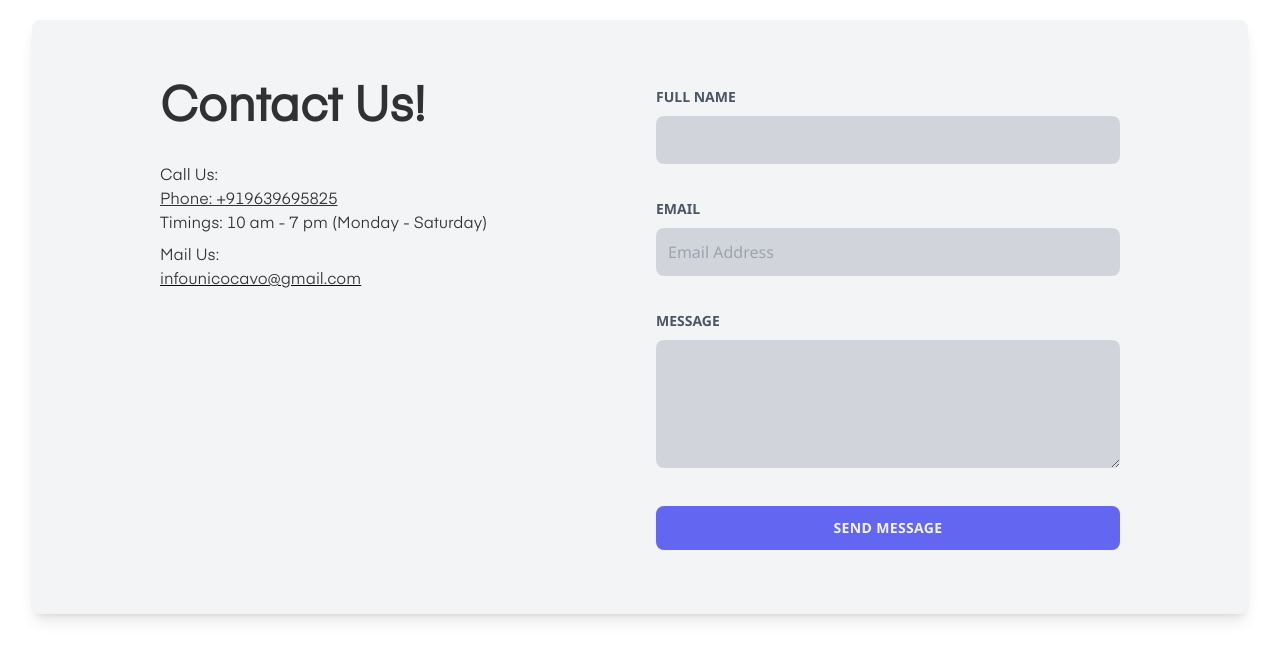
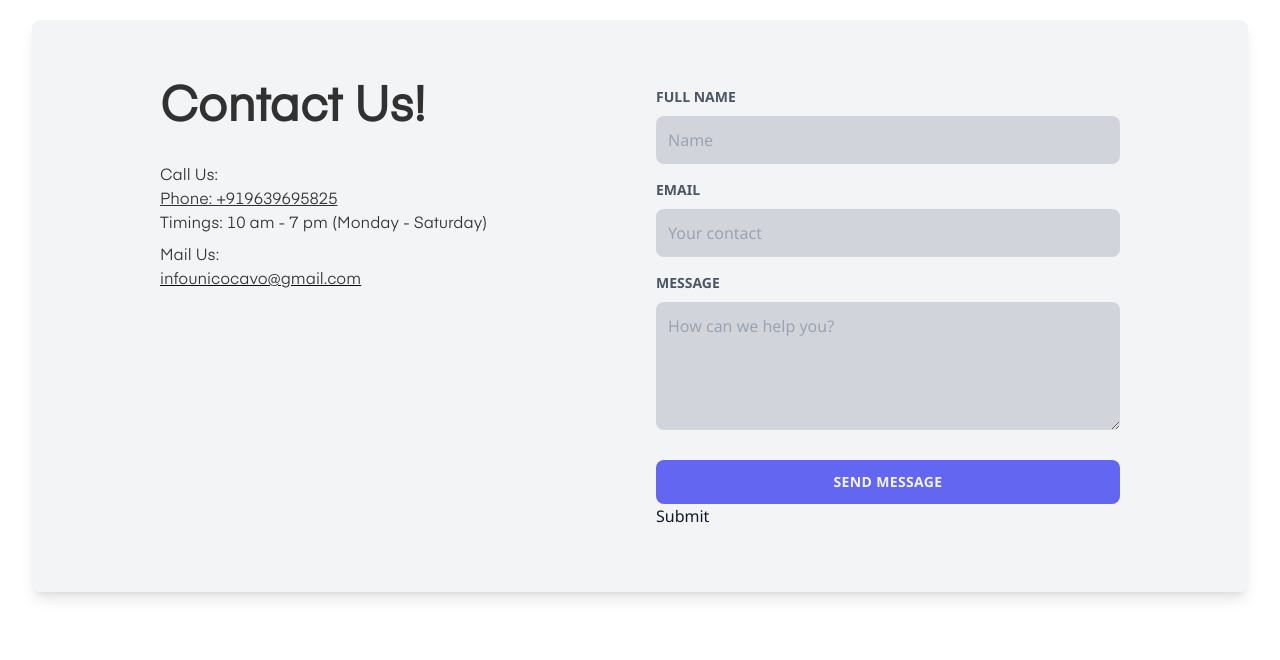
Before and after one commit to Dipendra-creator/Unico-Cavo, a Next.js app: page /components/Contact in a window 1280 px wide. Shown: the top 660 px of the page. Built offline with nearby package versions, Linux system fonts and the light colour scheme.

Commit message:
Testing Forms by Formik library

```diff
--- a/package.json
+++ b/package.json
@@ -12,15 +12,19 @@
     "@fortawesome/free-brands-svg-icons": "^5.15.4",
     "@fortawesome/free-solid-svg-icons": "^5.15.4",
     "@fortawesome/react-fontawesome": "^0.1.16",
+    "formik": "^2.2.9",
     "next": "12.0.8",
     "react": "17.0.2",
     "react-awesome-slider": "^4.1.0",
     "react-dom": "17.0.2",
-    "swiper": "^7.0.0"
+    "swiper": "^7.0.0",
+    "validator": "^13.7.0",
+    "yup": "^0.32.11"
   },
   "devDependencies": {
     "@types/node": "17.0.8",
     "@types/react": "17.0.38",
+    "@types/validator": "^13.7.1",
     "autoprefixer": "^10.4.2",
     "eslint": "8.6.0",
     "eslint-config-next": "12.0.7",
--- a/pages/_app.tsx
+++ b/pages/_app.tsx
@@ -1,13 +1,13 @@
 import '../styles/globals.css'
 import type { AppProps } from 'next/app'
 import { config, library } from '@fortawesome/fontawesome-svg-core';
-import { faGithub, faFacebook, faInstagram, faYoutube} from '@fortawesome/free-brands-svg-icons';
+import {faFacebook, faInstagram} from '@fortawesome/free-brands-svg-icons';
 import { faUser, faUsers } from '@fortawesome/free-solid-svg-icons';
 // import {} from '@fortawesome/react-fontawesome'
 import { icon } from '@fortawesome/fontawesome-svg-core'
 config.autoAddCss = false; // Tell Font Awesome to skip adding the CSS automatically since it's being imported above
 library.add(
-    faGithub, faInstagram, faYoutube, faFacebook, faUser, faUsers
+    faInstagram,  faFacebook, faUser, faUsers
 );
 
 function MyApp({ Component, pageProps }: AppProps) {
--- /dev/null
+++ b/pages/components/Contact/CustomForm.tsx
@@ -0,0 +1,106 @@
+import * as React from 'react';
+import {Field, Form, Formik, ErrorMessage} from 'formik';
+
+interface MyFormValues {
+    name: string;
+    email: string;
+    message: string
+}
+// TODO: Fix the form
+export default function CustomForm() {
+    const initialValues: MyFormValues = {name: '', email: '', message: ''};
+    return (
+        <Formik
+            initialValues={initialValues}
+            onSubmit={async (values, actions) => {
+                const formData = {
+                    name: values.name,
+                    email: values.email,
+                    message: values.message,
+                    "_subject": `Regarding email on ${new Date().toLocaleDateString(undefined, {timeZone: 'Asia/Kolkata'})} at
+            ${new Date().toLocaleTimeString(undefined, {timeZone: 'Asia/Kolkata'})}`,
+                    // Auto Response will not work due to Ajax and Captcha Disable
+                    "_autoresponse": `Dear ${values.name}, we have received your mail will revert you as soon as possible`,
+                    "_template": "box"
+                }
+                alert(values)
+                console.log(formData)
+                try {
+                    // TODO: Change email to infounicocavo@gmail.com
+                    const res = await fetch("https://formsubmit.co/ajax/40838f5535e1424aabef5f51e9273915", {
+                        method: "POST",
+                        headers: {
+                            'Content-Type': 'application/json',
+                            'Accept': 'application/json'
+                        },
+                        body: JSON.stringify(formData)
+                    })
+                } catch (e) {
+                    console.log(e)
+                }
+                actions.setSubmitting(false);
+                actions.resetForm()
+            }}
+            validate={values => {
+                const errors = {
+                    name: '',
+                    email: '',
+                    message: ''
+                }
+                if (!values.name) {
+                    errors.name = 'Name required'
+                }
+                if (!values.message) {
+                    errors.message = 'Message required'
+                }
+                if (!values.email) {
+                    errors.email = 'Email required'
+                } else if (!/^[A-Z0-9._%+-]+@[A-Z0-9.-]+\.[A-Z]{2,}$/i.test(values.email)) {
+                    errors.email = 'Invalid email';
+                }
+                return errors
+            }}
+        >
+            {({
+                  values,
+                  errors,
+                  touched,
+                  handleChange,
+                  handleBlur,
+                  handleSubmit,
+                  isSubmitting,
+                  /* and other goodies */
+              }) => (
+                <Form>
+                    <label htmlFor="name" className="uppercase text-sm text-gray-600 font-bold">Full Name</label>
+                    <Field id="name" name="name" placeholder="Name"
+                           className="w-full bg-gray-300 text-gray-900 mt-2 p-3 rounded-lg focus:outline-none focus:shadow-outline"
+                    />
+                    {errors.name && touched.name && <p>{errors.name}</p>}
+
+                    <label htmlFor="email"
+                           className="uppercase mt-4 inline-block text-sm text-gray-600 font-bold">Email</label>
+                    <Field id="email" name="email" placeholder="Your contact" type="email"
+                           className="w-full bg-gray-300 text-gray-900 mt-2 p-3 rounded-lg focus:outline-none focus:shadow-outline"
+                    />
+                    {errors.email && touched.email && <p>{errors.email}</p>}
+
+                    <label htmlFor="message"
+                           className="uppercase mt-4 inline-block text-sm text-gray-600 font-bold">Message</label>
+                    <Field id="message" name="message" placeholder="How can we help you?" as="textarea"
+                           className="w-full h-32 bg-gray-300 text-gray-900 mt-2 p-3 rounded-lg focus:outline-none focus:shadow-outline"
+                    />
+                    {errors.message && touched.message && <p>{errors.message}</p>}
+
+                    <button type="submit" disabled={isSubmitting} name="submit"
+                            className="mt-6 uppercase text-sm font-bold tracking-wide bg-indigo-500 text-gray-100 p-3 rounded-lg w-full focus:outline-none focus:shadow-outline">
+                        Send Message
+                    </button>
+                    <button type="submit" disabled={isSubmitting}>
+                        Submit
+                    </button>
+                </Form>
+            )}
+        </Formik>
+    );
+}
--- a/pages/components/Contact/index.tsx
+++ b/pages/components/Contact/index.tsx
@@ -1,4 +1,5 @@
-import {FormEvent, useRef, useState} from "react";
+import {FormEvent, useState} from "react";
+import CustomForm from "./CustomForm";
 
 export default function Contact() {
     const [name, setName] = useState<string>('')
@@ -7,10 +8,6 @@ export default function Contact() {
 
     async function submitForm(e: FormEvent<HTMLFormElement>) {
         e.preventDefault()
-        if(name == "" || email == "" || message == ""){
-            alert("Please Fill the form First!");
-            return;
-        }
         const formData = {
             name,
             email,
@@ -59,32 +56,33 @@ export default function Contact() {
                     </div>
                     {/*  MT-8 DIV  */}
                 </div>
-                <form onSubmit={submitForm}>
-                    <div>
-                        <span className="uppercase text-sm text-gray-600 font-bold">Full Name</span>
-                        <input
-                            className="w-full bg-gray-300 text-gray-900 mt-2 p-3 rounded-lg focus:outline-none focus:shadow-outline"
-                            type="text" placeholder="" value={name} onChange={(e) => setName(e.target.value)}/>
-                    </div>
-                    <div className="mt-8">
-                        <span className="uppercase text-sm text-gray-600 font-bold">Email</span>
-                        <input name="email" type="email" placeholder="Email Address"
-                               className="w-full bg-gray-300 text-gray-900 mt-2 p-3 rounded-lg focus:outline-none focus:shadow-outline"
-                               value={email} onChange={(e) => setEmail(e.target.value)}/>
-                    </div>
-                    <div className="mt-8">
-                        <span className="uppercase text-sm text-gray-600 font-bold">Message</span>
-                        <textarea name="message"
-                                  className="w-full h-32 bg-gray-300 text-gray-900 mt-2 p-3 rounded-lg focus:outline-none focus:shadow-outline"
-                                  value={message} onChange={(e) => setMessage(e.target.value)}/>
-                    </div>
-                    <div className="mt-8">
-                        <button type="submit"
-                                className="uppercase text-sm font-bold tracking-wide bg-indigo-500 text-gray-100 p-3 rounded-lg w-full focus:outline-none focus:shadow-outline">
-                            Send Message
-                        </button>
-                    </div>
-                </form>
+                <CustomForm/>
+                {/*<form onSubmit={submitForm}>*/}
+                {/*    <div>*/}
+                {/*        <span className="uppercase text-sm text-gray-600 font-bold">Full Name</span>*/}
+                {/*        <input*/}
+                {/*            className="w-full bg-gray-300 text-gray-900 mt-2 p-3 rounded-lg focus:outline-none focus:shadow-outline"*/}
+                {/*            type="text" placeholder="" value={name} onChange={(e) => setName(e.target.value)}/>*/}
+                {/*    </div>*/}
+                {/*    <div className="mt-8">*/}
+                {/*        <span className="uppercase text-sm text-gray-600 font-bold">Email</span>*/}
+                {/*        <input name="email" type="email" placeholder="Email Address"*/}
+                {/*               className="w-full bg-gray-300 text-gray-900 mt-2 p-3 rounded-lg focus:outline-none focus:shadow-outline"*/}
+                {/*               value={email} onChange={(e) => setEmail(e.target.value)}/>*/}
+                {/*    </div>*/}
+                {/*    <div className="mt-8">*/}
+                {/*        <span className="uppercase text-sm text-gray-600 font-bold">Message</span>*/}
+                {/*        <textarea name="message"*/}
+                {/*                  className="w-full h-32 bg-gray-300 text-gray-900 mt-2 p-3 rounded-lg focus:outline-none focus:shadow-outline"*/}
+                {/*                  value={message} onChange={(e) => setMessage(e.target.value)}/>*/}
+                {/*    </div>*/}
+                {/*    <div className="mt-8">*/}
+                {/*        <button type="submit"*/}
+                {/*                className="uppercase text-sm font-bold tracking-wide bg-indigo-500 text-gray-100 p-3 rounded-lg w-full focus:outline-none focus:shadow-outline">*/}
+                {/*            Send Message*/}
+                {/*        </button>*/}
+                {/*    </div>*/}
+                {/*</form>*/}
             </div>
         </section>
     )
```
Also changed, not shown: pages/components/Contact/test.tsx (added), 2 other files (tests, documents, lock files or other folders).
